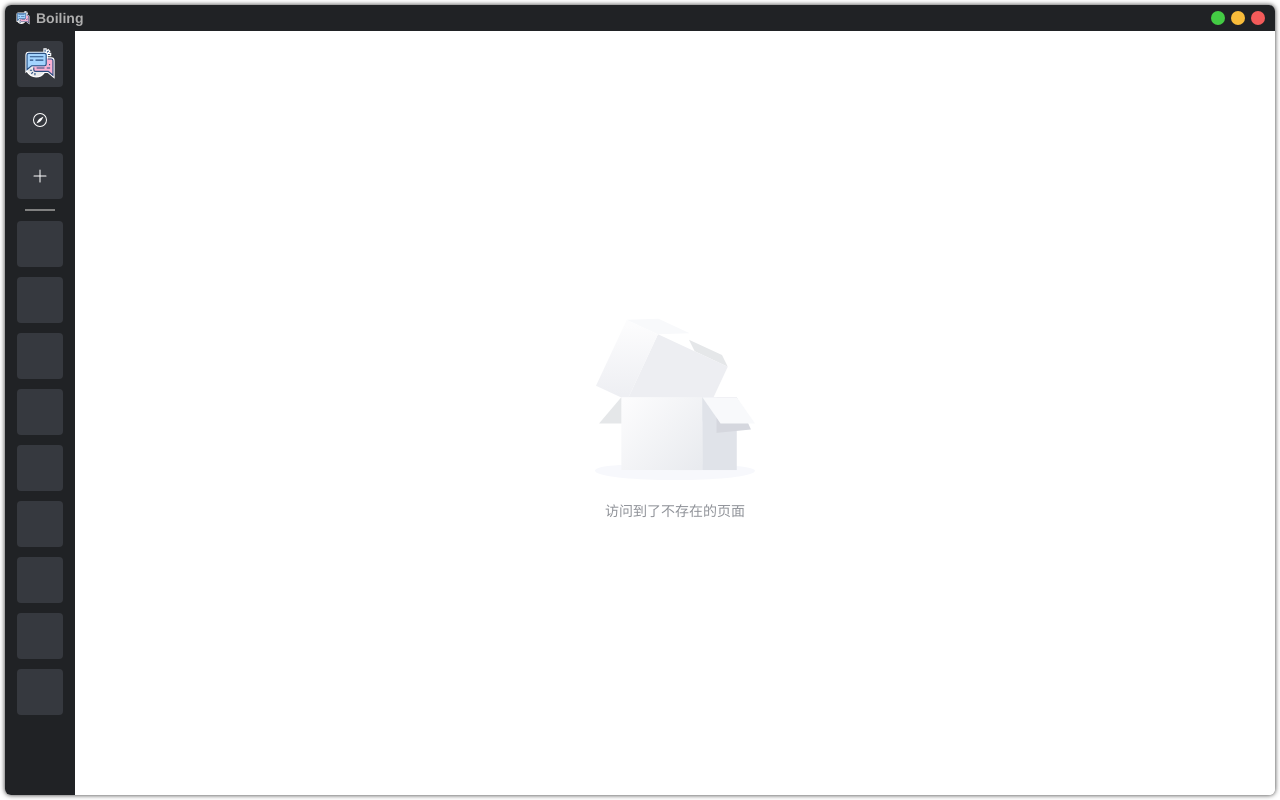
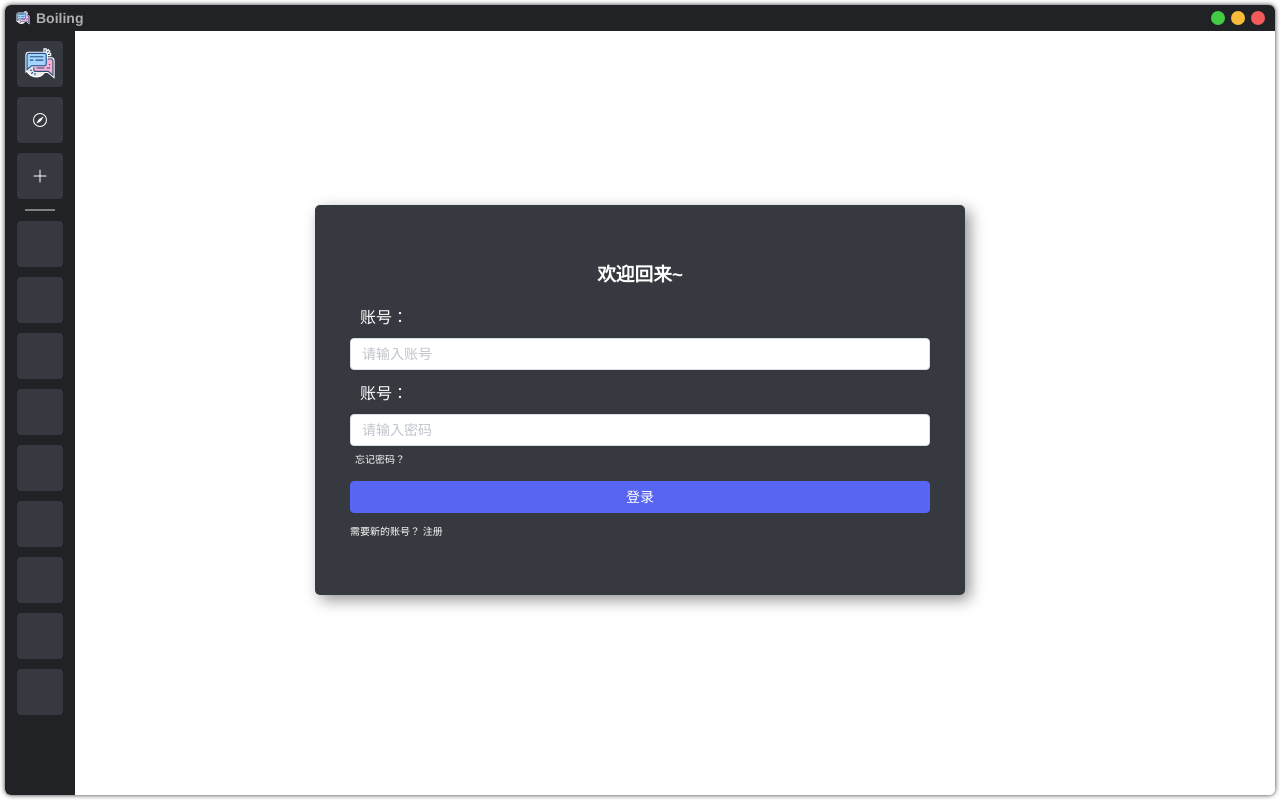
Before and after one commit to boiling-js/boiling, a Vue app in the folder packages/frontend/: page /login in a window 1280 px wide. Built offline with nearby package versions, Linux system fonts and the light colour scheme.

Commit message:
feat(backend): add login and register

```diff
--- a/packages/frontend/src/main.ts
+++ b/packages/frontend/src/main.ts
@@ -1,5 +1,6 @@
 import { createApp } from 'vue'
 
+import './assets/css-var.scss'
 import './assets/element.scss'
 import App from './App.vue'
 import router from './router'
--- a/packages/frontend/src/router.ts
+++ b/packages/frontend/src/router.ts
@@ -3,11 +3,19 @@ import { createRouter, createWebHistory } from 'vue-router'
 const router = createRouter({
   history: createWebHistory(),
   routes: [{
-    path: '/', redirect: '/home'
+    path: '/', redirect: '/login'
   }, {
     path: '/home',
     name: 'home',
     component: () => import('./views/Home.vue')
+  }, {
+    path: '/login',
+    name: 'login',
+    component: () => import('./views/Login.vue')
+  }, {
+    path: '/register',
+    name: 'register',
+    component: () => import('./views/Register.vue')
   }, {
     path: '/:pathMatch(.*)*',
     component: () => import('element-plus').then(({ ElEmpty }) => ElEmpty),
--- /dev/null
+++ b/packages/frontend/src/views/Login.vue
@@ -0,0 +1,106 @@
+<template>
+  <div class="login-box">
+    <div class="login">
+      <h3 class="title">欢迎回来~</h3>
+      <div class="login-input">
+        <div class="label"> 账号： </div>
+        <el-input v-model="account.account" placeholder="请输入账号" />
+        <div class="label"> 账号： </div>
+        <el-input v-model="account.password" placeholder="请输入密码" show-password />
+        <div class="bottom-word">忘记密码？</div>
+      </div>
+      <el-button
+        class="btn"
+        type="primary"
+        @click="login">
+        登录
+      </el-button>
+      <div class="register">需要新的账号？ <span class="click" @click="register">注册</span></div>
+    </div>
+  </div>
+</template>
+
+<script lang="ts" setup>
+import { reactive } from 'vue'
+import { useRouter } from 'vue-router'
+import { ElInput, ElButton,  ElMessage } from 'element-plus'
+import axios from 'axios'
+
+interface Account {
+  account: string,
+  password: string
+}
+
+const
+  account = reactive<Account>({
+    account: '',
+    password: ''
+  }),
+  router = useRouter(),
+  login = () => {
+    router.push('/home')
+    axios.post(`/api/users/${ account.account }/login`, {
+      password: account.password
+    })
+      .then(function (response) {
+        ElMessage.success('登录成功！')
+        console.log(response)
+      })
+      .catch(function (error) {
+        console.log(error)
+      })
+  },
+  register = () => {
+    router.push('/register')
+  }
+
+</script>
+
+<style lang="scss" scoped>
+.login-box {
+  $w: 580px;
+  $h: 320px;
+  $p: 35px;
+  >.login {
+    position: fixed;
+    top: calc(50vh - #{$h} / 2 - #{$p});
+    left: calc(50% - #{$w} / 2 - #{$p});
+    padding: $p;
+    width: $w;
+    height: $h;
+    color: var(--color-title-default);
+    background-color: var(--bg-color-theme);
+    border-radius: var(--border-radius-default);
+    box-shadow: var(--box-shadow-default);
+    > .title {
+      text-align: center;
+    }
+    > .login-input {
+      > .label {
+        margin: 10px;
+      }
+      > .bottom-word {
+        margin: 5px;
+        font-size: 10px;
+        cursor: pointer;
+        &:hover {
+          color: var(--color-theme);
+        }
+      }
+    }
+    > .btn {
+      margin: 10px 0;
+      width: $w;
+    }
+    >.register {
+      font-size: 10px;
+      > .click {
+        cursor: pointer;
+        &:hover {
+          color: var(--color-theme);
+        }
+      }
+    }
+  }
+}
+</style>
--- /dev/null
+++ b/packages/frontend/src/views/Register.vue
@@ -0,0 +1,133 @@
+<template>
+  <div class="register-box">
+    <div class="register">
+      <h3 class="title">注册账号</h3>
+      <el-form
+        ref="ruleForm"
+        :model="newAccount"
+        :rules="rules"
+        label-width="120px"
+        class="demo-ruleForm"
+        label-position="top"
+        size="small">
+        <el-form-item label="用户名:" prop="nickname" required>
+          <el-input v-model="newAccount.nickname"></el-input>
+        </el-form-item>
+        <el-form-item label="密码:" prop="password" required>
+          <el-input v-model="newAccount.password"  type="password"></el-input>
+        </el-form-item>
+        <el-form-item label="确认密码:" prop="confirmPassword" required>
+          <el-input v-model="newAccount.confirmPassword" type="password"></el-input>
+        </el-form-item>
+      </el-form>
+      <el-button
+        class="btn"
+        type="primary"
+        @click="register">继续</el-button>
+      <div class="login">已有账号？ <span class="click" @click="login">直接登录</span></div>
+    </div>
+  </div>
+
+</template>
+
+<script setup lang="ts">
+import { reactive } from 'vue'
+import { useRouter } from 'vue-router'
+import axios from 'axios'
+import { ElForm, ElFormItem, ElInput, ElButton, ElMessageBox, ElMessage } from 'element-plus'
+
+interface NewAccount {
+  nickname: string,
+  password: string,
+  confirmPassword: string
+}
+
+const newAccount = reactive<NewAccount>({
+  nickname: '',
+  password: '',
+  confirmPassword: ''
+}),
+  router = useRouter(),
+  rules = {
+    nickname: {
+      required: true,
+      message: '请输入用户名',
+      trigger: 'blur'
+    },
+    password: {
+      required: true,
+      message: '请输入密码',
+      trigger: 'blur'
+    },
+    confirmPassword: {
+      required: true,
+      message: '请输入确认密码',
+      trigger: 'blur'
+    }
+  },
+  login = () => {
+    router.push('/login')
+  },
+  openMessageBox = (id: number) => {
+    ElMessageBox.alert(`账号已成功注册，${id}为您的登录账号`, '提醒', {
+      confirmButtonText: '确认',
+      callback: () => {
+        login()
+      }
+    })
+  },
+  register = () => {
+    if (newAccount.password !== newAccount.confirmPassword) {
+      ElMessage.error('密码不一致，请保持密码与确认密码一致')
+      return
+    }
+    axios.post('/api/users', {
+      username: newAccount.nickname,
+      password: newAccount.password
+    })
+      .then(function (response) {
+        ElMessage.success('账号注册成功！')
+        openMessageBox(response.data.id)
+        console.log(response)
+      })
+      .catch(function (error) {
+        console.log(error)
+      })
+  }
+</script>
+
+<style lang="scss" scoped>
+.register-box {
+  $w: 50vh;
+  $h: 55Vh;
+  $p: 40px;
+  > .register {
+    position: fixed;
+    top: calc(50vh - #{$h} / 2 - #{$p});
+    left: calc(50% - #{$w} / 2 - #{$p});
+    padding: $p;
+    width: $w;
+    height: $h;
+    color: var(--color-title-default);
+    background-color: var(--bg-color-theme);
+    border-radius: var(--border-radius-default);
+    box-shadow: var(--box-shadow-default);
+    > .title {
+      text-align: center;
+    }
+    > .btn {
+      margin: 10px 0;
+      width: $w;
+    }
+    >.login {
+      font-size: 10px;
+      > .click {
+        cursor: pointer;
+        &:hover {
+          color: var(--color-theme);
+        }
+      }
+    }
+  }
+}
+</style>
```
